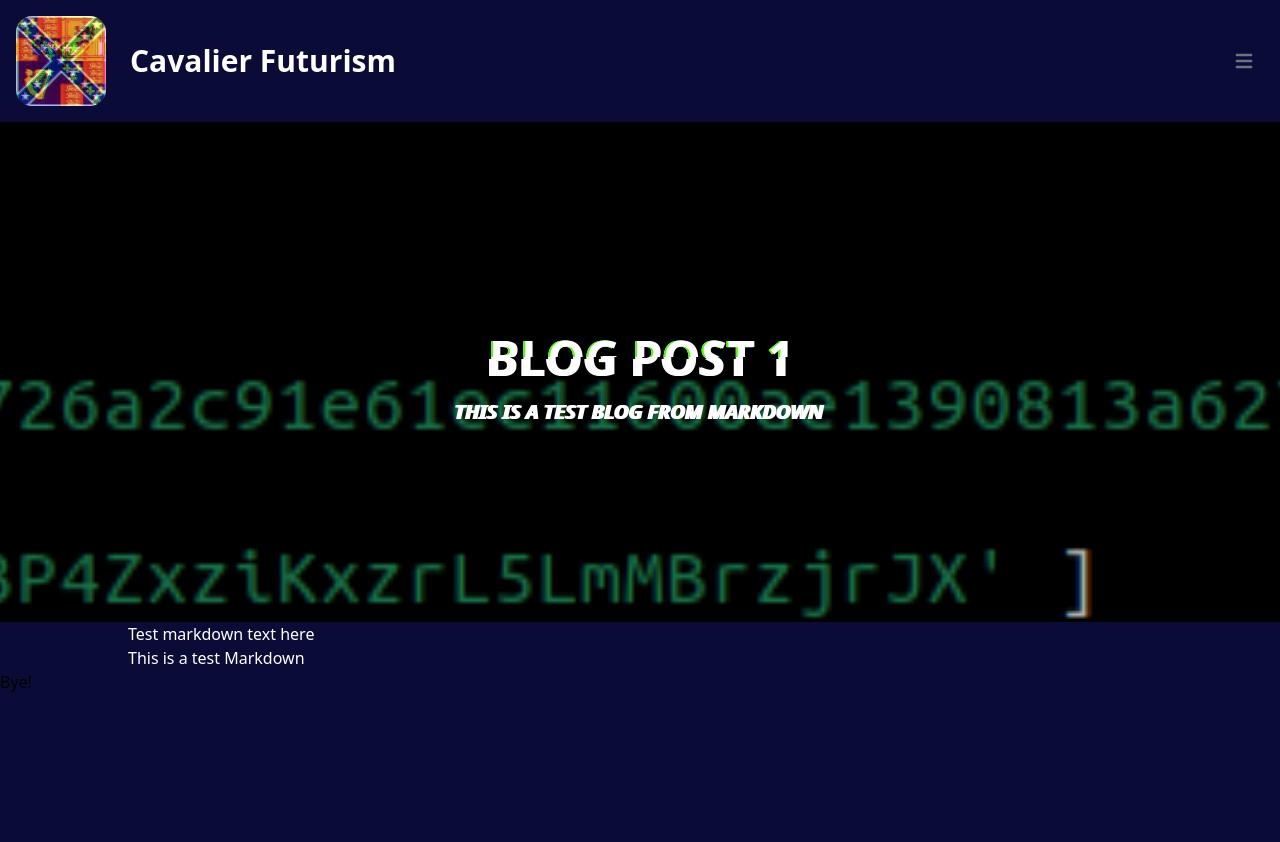
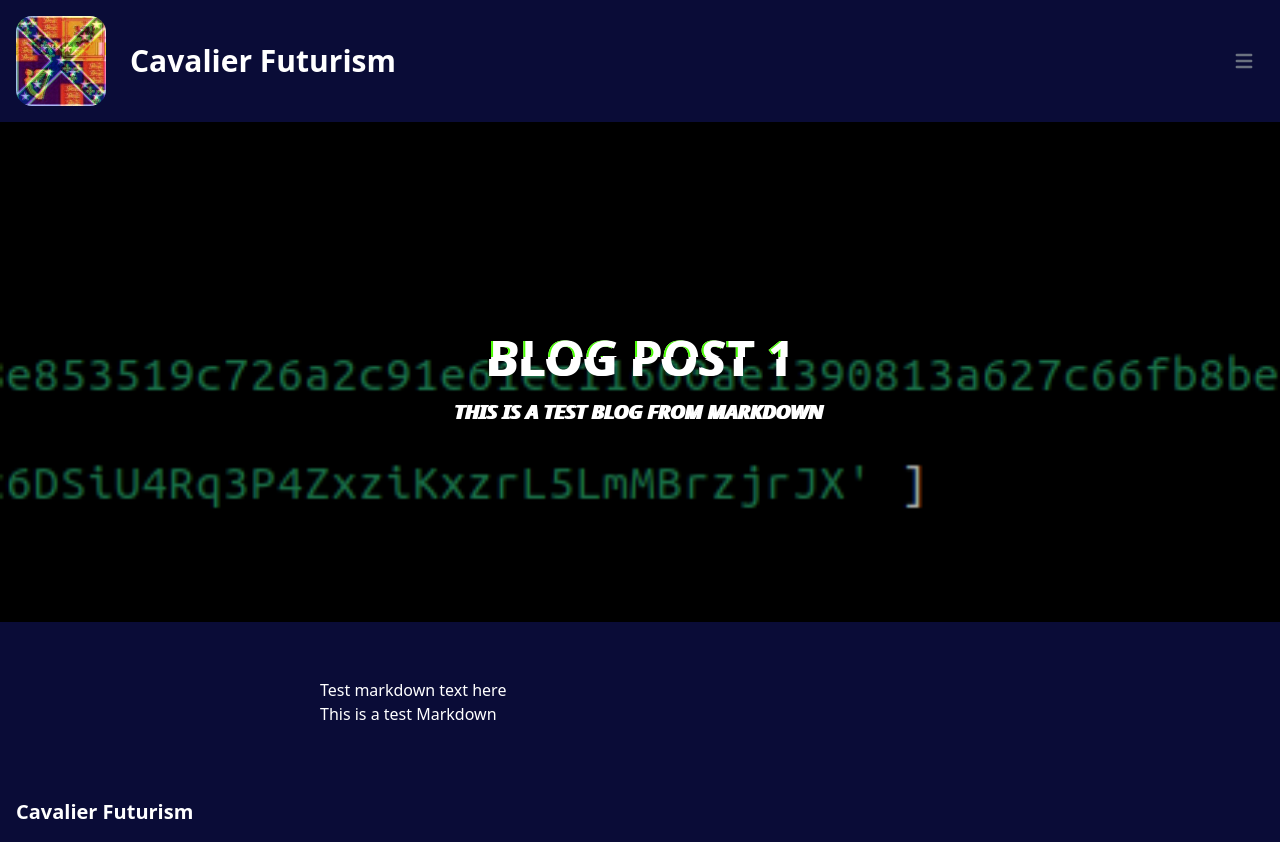
Before and after one commit to dixielachian/dixielachian.github.io, a Next.js app: page /blog/blog-1 in a window 1280 px wide. Before the commit the page ends 800 px from the top, so only its background shows below. Built offline with nearby package versions, Linux system fonts and the light colour scheme.

Commit message:
added footer/changing random things etc..

```diff
--- a/components/footer.tsx
+++ b/components/footer.tsx
@@ -1,9 +1,13 @@
 
 const Footer = () => {
   return (
-    <div>
-      <h2>Bye!</h2>
-    </div>
+    <footer className='bg-base-100 border-gray-700'>
+      <div className='max-w-screen-xl flex flex-wrap items-center justify-between mx-auto p-4'>
+        <h1 className='self-center text-xl font-semibold whitespace-nowrap text-white'>
+          Cavalier Futurism
+        </h1>
+      </div>
+    </footer>
   );
 };
 
--- a/components/postBody.tsx
+++ b/components/postBody.tsx
@@ -2,9 +2,9 @@ import { Fragment } from 'react';
 
 const PostBody = ({ body }: { body: Fragment }) => {
   return (
-    <div className='w-screen'>
+    <div className='w-screen py-14'>
       <div
-        className='text-white mx-auto w-4/5'
+        className='text-white mx-auto w-1/2'
         dangerouslySetInnerHTML={{ __html: body }}
       ></div>
     </div>
```
